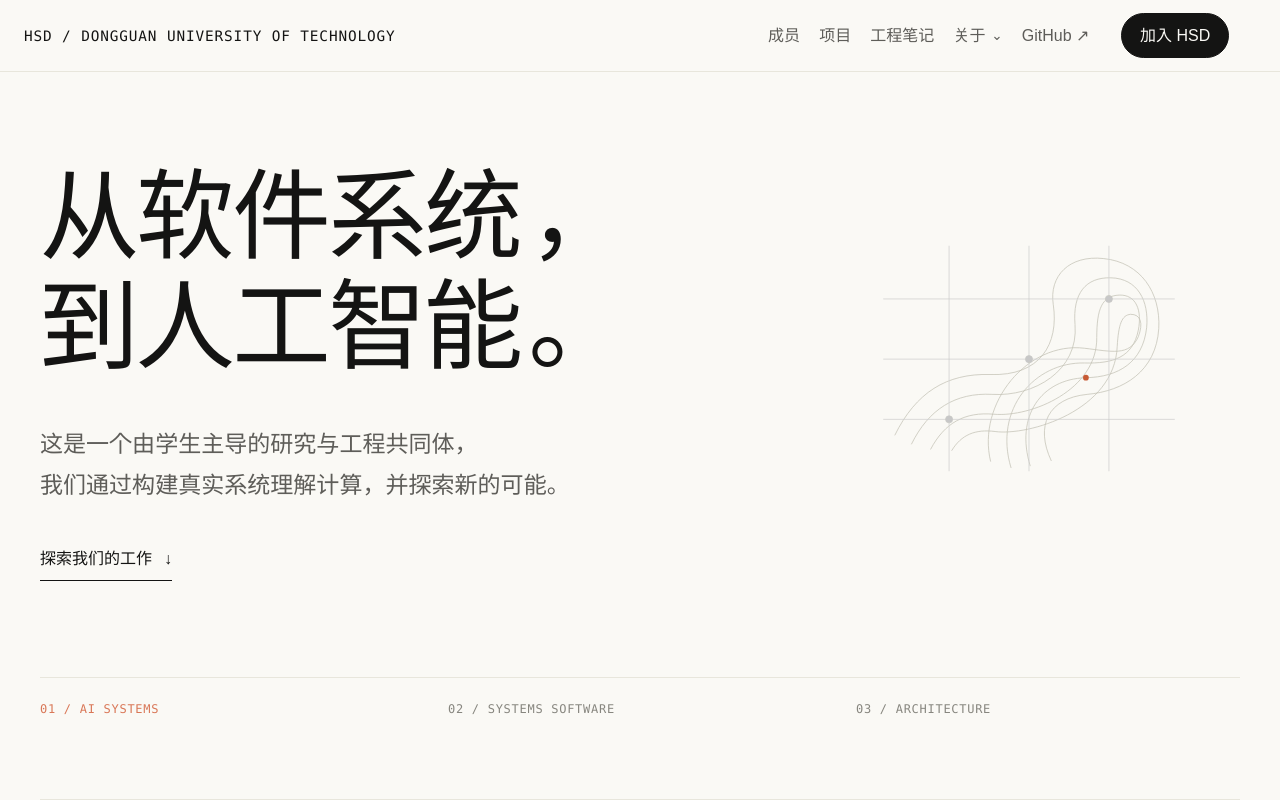
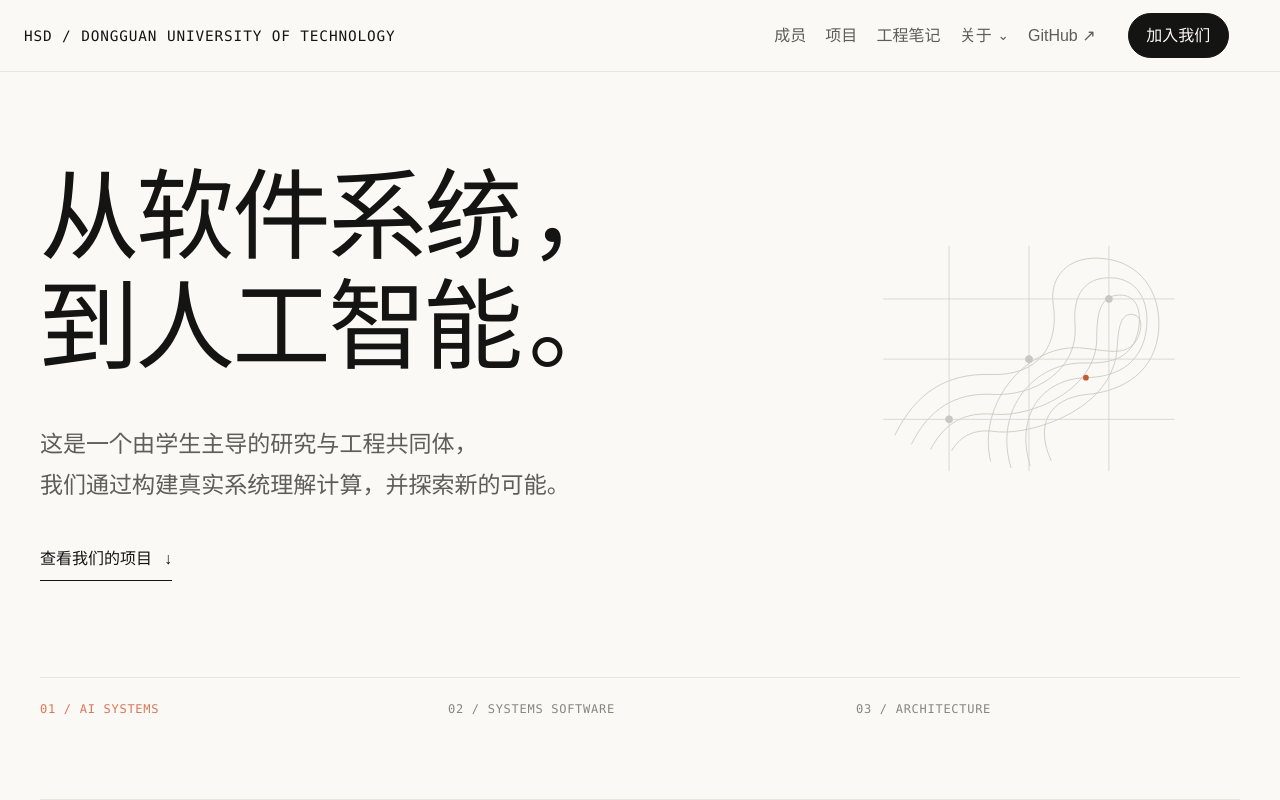
Before and after one commit to dgut-hsd/team-website, a React (Vite) app: page / in a window 1280 px wide. Shown: the top 800 px of the page. Built offline with nearby package versions, Linux system fonts and the light colour scheme.

Commit message:
refine: clarify primary navigation actions

```diff
--- a/src/components/Header/Header.jsx
+++ b/src/components/Header/Header.jsx
@@ -31,7 +31,7 @@ export function Header() {
             <li><a href='https://github.com/HSD-DGUT' className='nav-links' target='_blank' rel='noreferrer'>GitHub ↗</a></li>
          </ul>
 
-         <a href='#join' className='nav-join-link'>加入 HSD</a>
+         <a href='#join' className='nav-join-link'>加入我们</a>
       </header>
    );
 }
--- a/src/components/HeroSection/HeroSection.jsx
+++ b/src/components/HeroSection/HeroSection.jsx
@@ -19,7 +19,7 @@ export function HeroSection() {
                   </p>
 
                   <a className='hero-explore' href='#projects'>
-                     <span>探索我们的工作</span>
+                     <span>查看我们的项目</span>
                      <span className='hero-explore__arrow' aria-hidden='true'>
                         ↓
                      </span>
```
